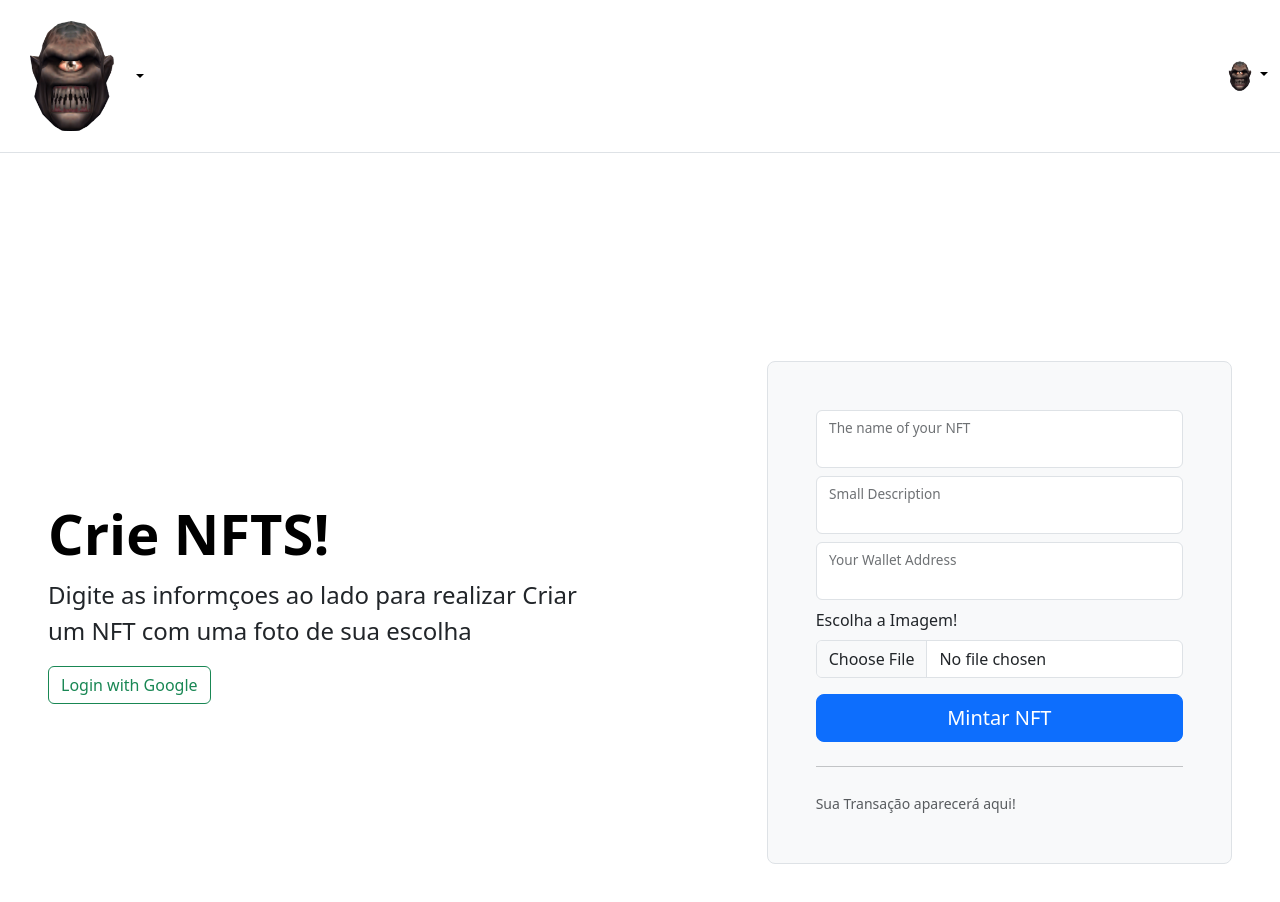
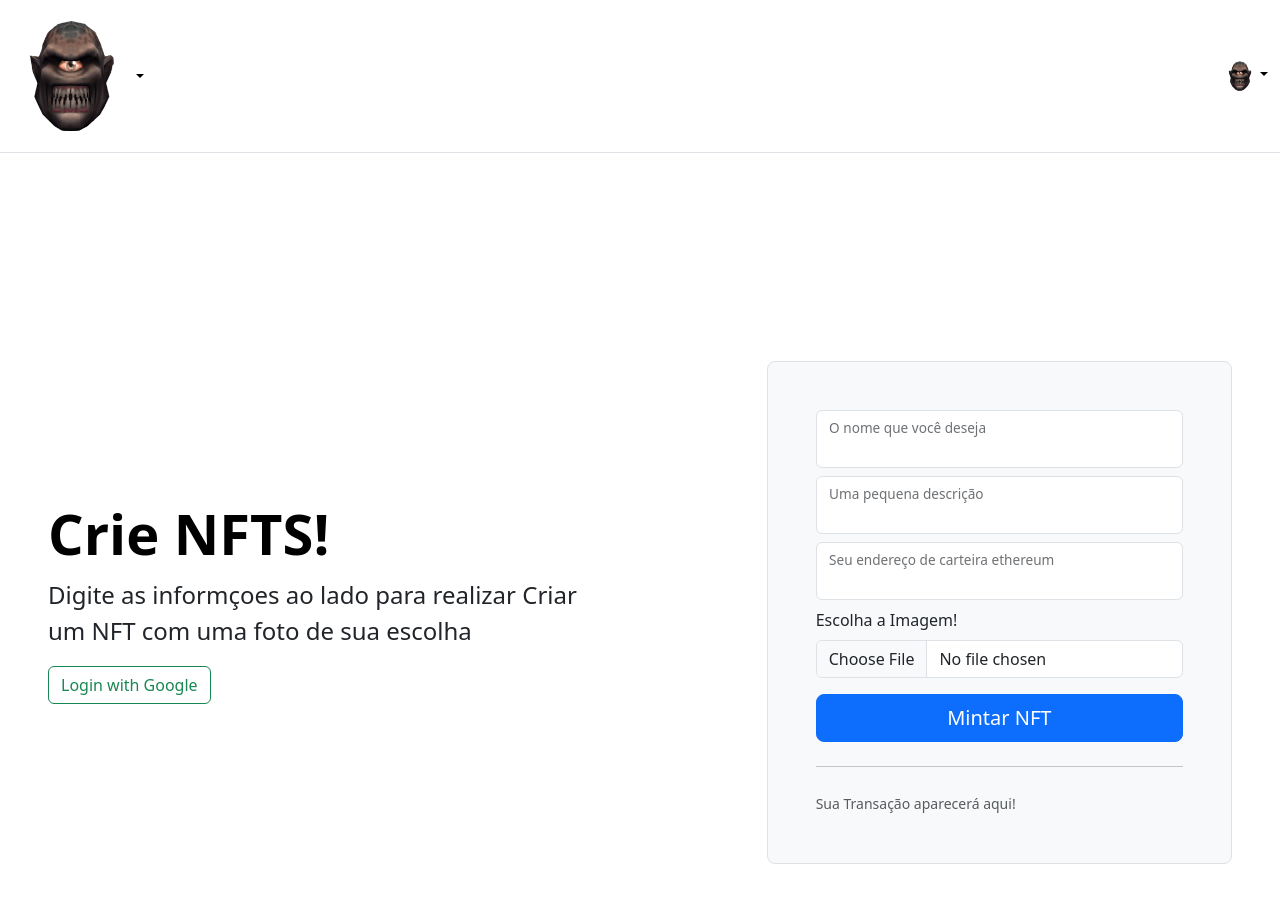
Before and after one commit to GreatApe77/nft-uploader, a Next.js app in the folder client/: page / in a window 1280 px wide. Shown: the top 902 px of the page. Built offline with nearby package versions, Linux system fonts and the light colour scheme; no server answers.

Commit message:
muda os textos pra portugues

```diff
--- a/client/src/app/page.tsx
+++ b/client/src/app/page.tsx
@@ -137,7 +137,7 @@ export default function Home() {
 								onChange={handleNameChange}
 								required
 							/>
-							<label htmlFor="floatingInput">The name of your NFT</label>
+							<label htmlFor="floatingInput">O nome que você deseja</label>
 						</div>
 						<div className="form-floating mb-2">
 							<input
@@ -148,7 +148,7 @@ export default function Home() {
 								onChange={handleDescriptionChange}
 								required
 							/>
-							<label htmlFor="floatingInput">Small Description</label>
+							<label htmlFor="floatingInput">Uma pequena descrição</label>
 						</div>
 						<div className="form-floating mb-2">
 							<input
@@ -159,7 +159,7 @@ export default function Home() {
 								onChange={handleWalletChange}
 								required
 							/>
-							<label htmlFor="floatingInput">Your Wallet Address</label>
+							<label htmlFor="floatingInput">Seu endereço de carteira ethereum</label>
 						</div>
 						<div className="mb-3">
 							<label htmlFor="" className="form-label">
```
